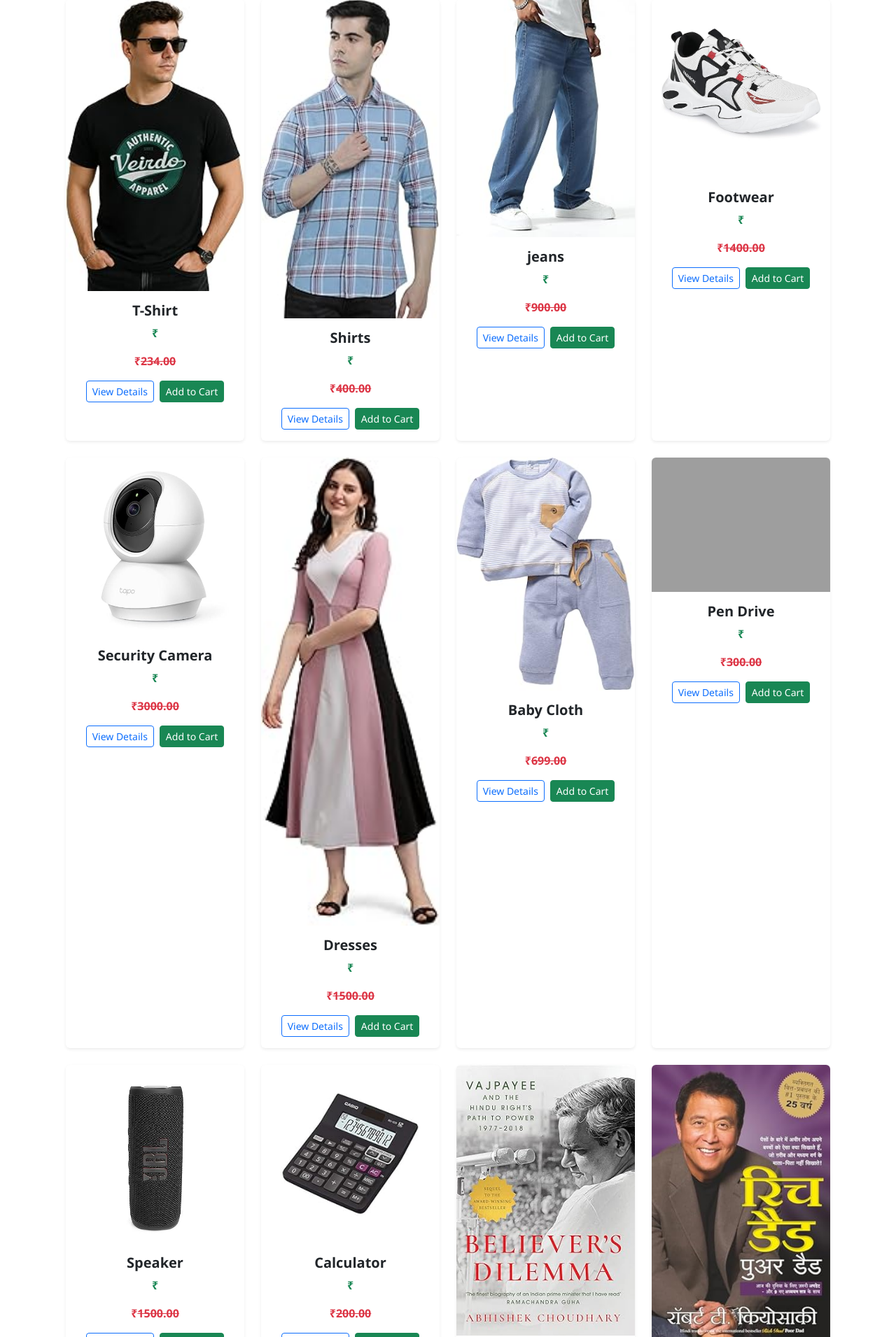
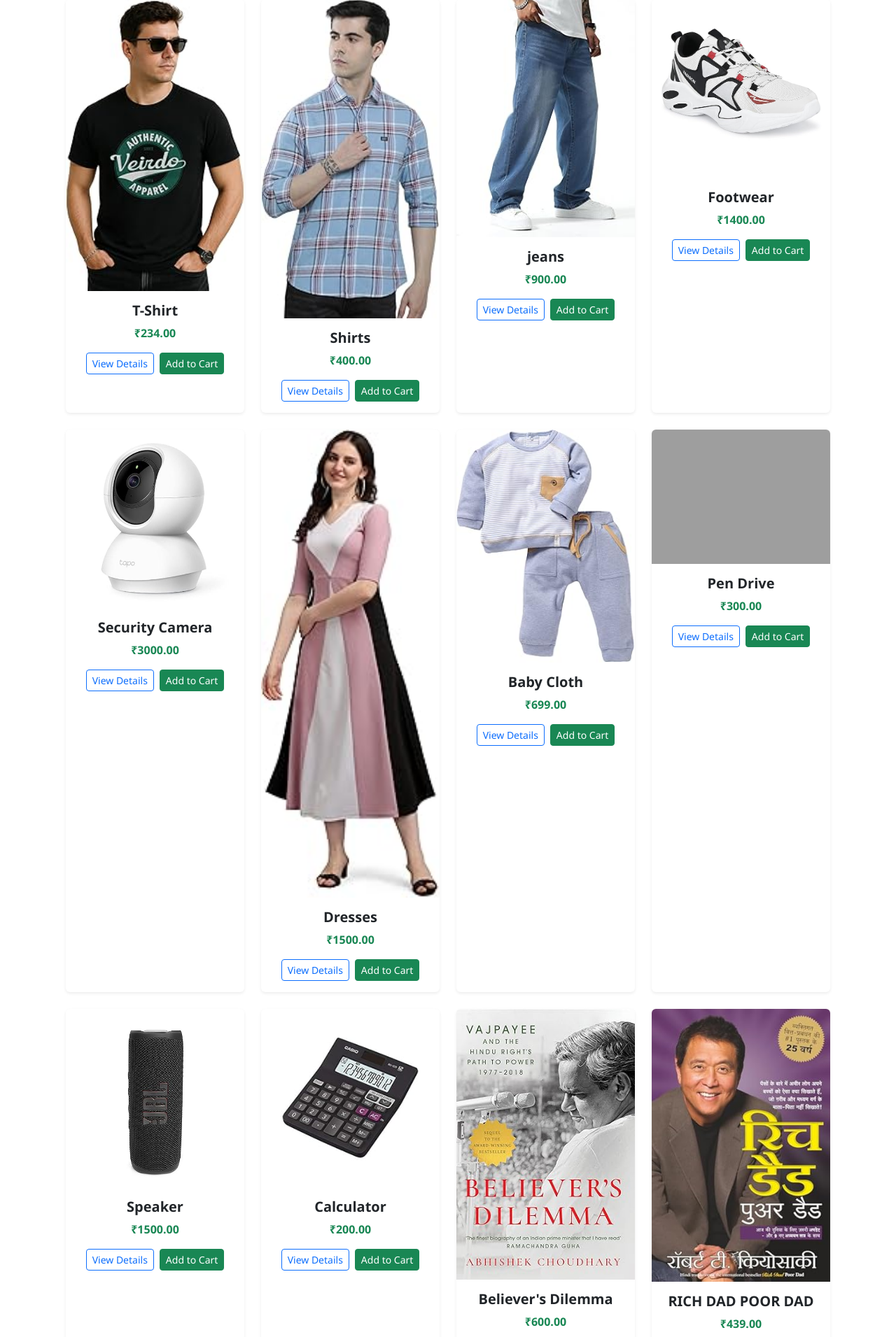
Before and after one commit to anshulsahu729/Ecommerce_project, a Django app: page /core/products/ in a window 1280 px wide. Shown: the part 221-2132 px from the top of the page at 70% size. Run offline with Django 5.2, Linux system fonts and the light colour scheme; data comes from the database, SQL or seed files in the repository; some libraries are stand-ins or nearby versions; grey boxes are pictures that could not be loaded.

Commit message:
add requrirements.txt

```diff
--- a/core/templates/core/product.html
+++ b/core/templates/core/product.html
@@ -27,9 +27,7 @@
                     <h5 class="card-title fw-bold">{{ product.name }}</h5>
 
                     <!-- Product Price -->
-                    <p class="card-text text-success fw-semibold">₹{{ product.discounted_price }}</p>
-
-                    <p class="card-text text-danger fw-semibold">₹<del>{{ product.price }}</del> </p>
+                    <p class="card-text text-success fw-semibold">₹{{ product.price }}</p>
                     <!-- Short Description -->
                     <!-- <p class="text-muted small">{{ product.description|truncatewords:12 }}</p> -->
 
--- a/store/templates/store/order_list.html
+++ b/store/templates/store/order_list.html
@@ -20,7 +20,7 @@
                     <p><strong>Address:</strong> {{ order.address }}</p>
                     <p><strong>Phone:</strong> {{ order.phone }}</p>
                     <p><strong>Total Price:</strong> ₹{{ order.total_price }}</p>
-                    </p>
+
                     <p><strong>Status:</strong>
                         <span class="badge
                             {% if order.status == 'Pending' %} bg-warning
```
Also changed, not shown: requirements.txt (added, +13 -0 lines).
